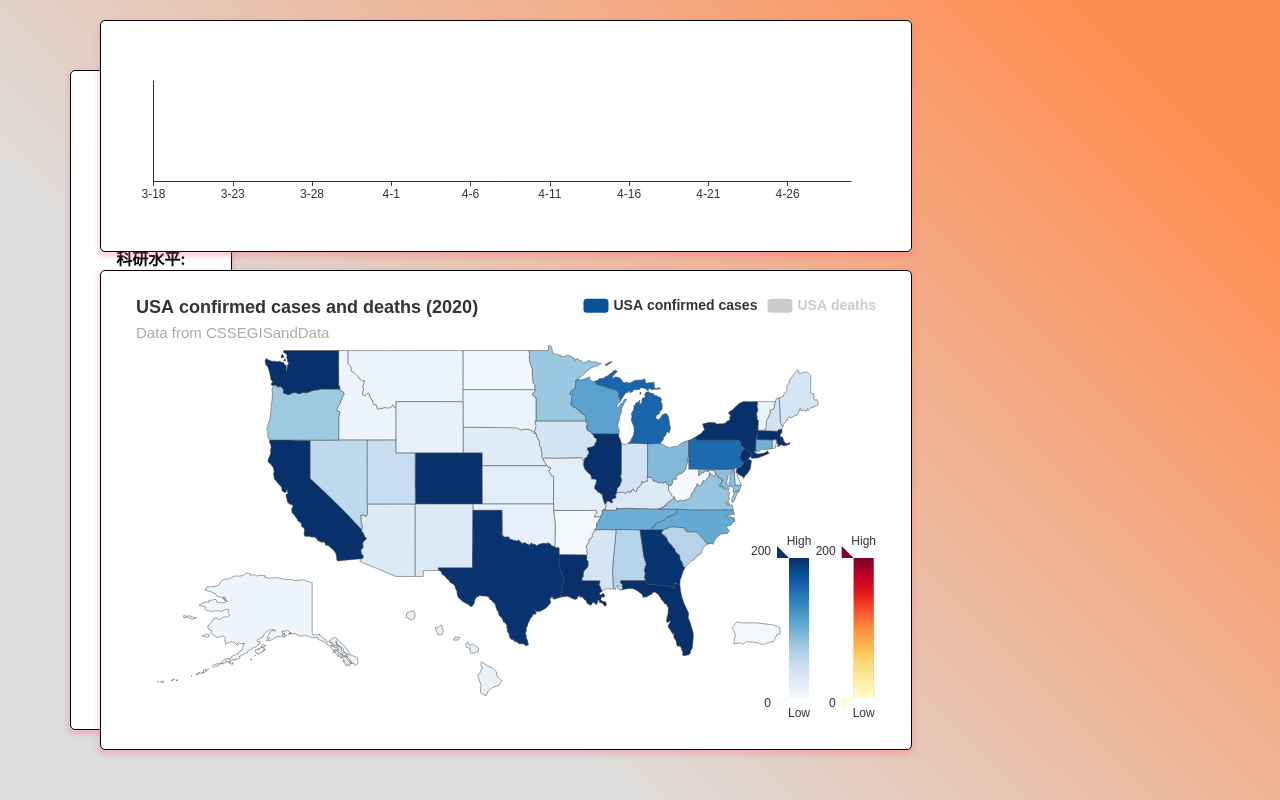
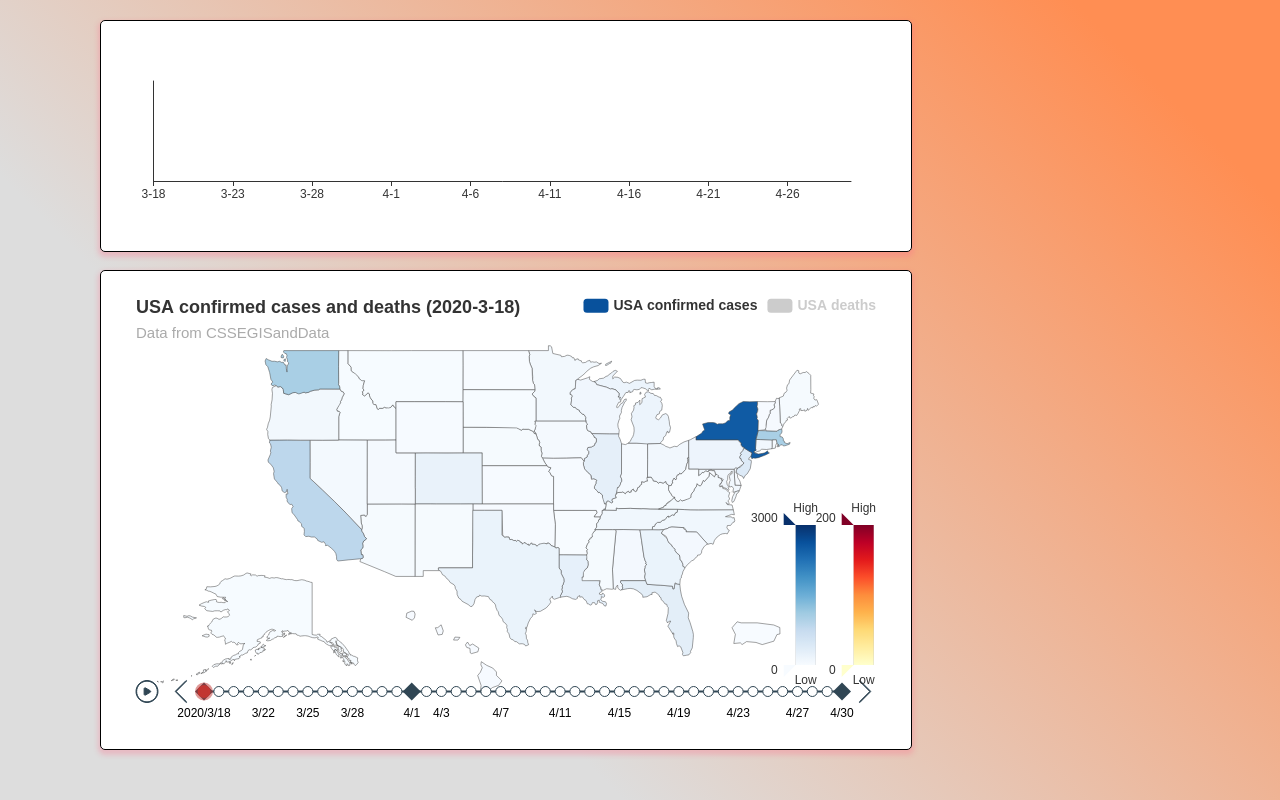
Before and after one commit to roenchina/Info-Vis, a React (Create React App) app: page / in a window 1280 px wide. Built offline with nearby package versions, Linux system fonts and the light colour scheme.

Commit message:
MapVeiw almost finished

```diff
--- a/src/components/App.js
+++ b/src/components/App.js
@@ -63,9 +63,9 @@ function App() {
     // 可视化项目中，若干视图一般采用绝对布局，方便后续调整各个视图的位置与大小
     return(
         <div className={classes.root}>
-            <div className={clsx(classes.view, classes.controlPanel)}><ControlPanel/></div>
+            {/* <div className={clsx(classes.view, classes.controlPanel)}><ControlPanel/></div>
+            <div className={clsx(classes.view, classes.detailView)}><DetailView/></div>  */}
             <div className={clsx(classes.view, classes.assistView)}><AssistView/></div>
-            <div className={clsx(classes.view, classes.detailView)}><DetailView/></div>
             <div className={clsx(classes.view, classes.mapView)}><MapView/></div>
         </div>
     );
--- a/src/components/MapView.js
+++ b/src/components/MapView.js
@@ -4,21 +4,16 @@ import ReactEcharts from 'echarts-for-react';
 import {store} from "../store";
 import '../index.css';
 import echarts from 'echarts';
-import usaJson from '../USA.json'; // 使用中国地图数据
-// import { provienceData } from '../store/geoData';
+import usaJson from '../USA.json'; // 使用美国地图数据
 
 
-// 把index中的数据转化为视图所需要的数据
-
-
-function convertData(state,mode) {
+// 按日期取出某一天confirmed/deaths的数据
+function convertData(state,mode,date) {
     let data = state.data
     if (data.length === 0)
         return;
-    let date = state.date;
     const res = [];
     let temp={};
-    console.log(state);
     temp.name = data[0].province_name;
     temp.value = 0;
     if(mode === 0){ // confirmed_data
@@ -53,6 +48,30 @@ function convertData(state,mode) {
     return res;
 }
 
+/* 读取所有日期的数据，直接传回给options */
+function LoadFullData(state) {
+
+    let FullData = [];
+    let data = state.data;
+    if (data.length === 0)
+        return;
+    for (let i = 0; i < data[0].confirmed_data.length-1; i++)
+    {
+        let name = '';
+        if(i<14)
+            name = 'USA confirmed cases and deaths (2020-3-' + (i+18).toString() + ')';
+        else
+            name = 'USA confirmed cases and deaths (2020-4-' + (i-13).toString() + ')';
+        FullData.push(
+        {
+            title: { text: name},
+            series: [{data:convertData(state,0,i)},{data:convertData(state,1,i)},]
+        }
+        )
+    }
+    return FullData;
+}
+
 function MapView(){
     const {state, dispatch} = useContext(store);
     echarts.registerMap('USA', usaJson, {
@@ -75,15 +94,84 @@ function MapView(){
     });
     const getOption = () => {
         var option = {
-
-            animation:false,
+            baseOption: {
+                timeline: {
+                    left:'left',
+                    right :'left',
+                    loop: true,
+                    //autoPlay: true,
+                    playInterval: 500,
+                    tooltip: {
+                        formatter: function(params) {
+                        return params.name;
+                        }
+                    },
+                    axisType: 'category',
+                    label:{
+                        color: '#000000',
+                        formatter: function (value, index) {
+                            // 格式化成月/日，只在第一个刻度显示年份
+                            if(index === 0 || index === 14 || index === 43 ||
+                                index<12&&index>3&&(index-1)%3===0 || index>14&&(index-12)%4===0)
+                            {
+                                var date = new Date(value);
+                                var texts = [(date.getMonth() + 1), date.getDate()];
+                                if (index === 0) {
+                                    texts.unshift('2020');
+                                }
+                                return texts.join('/');
+                            }
+                            return ''
+                        },
+                        interval: 0,
+                    },
+                    emphasis: { controlStyle:{color: '#800026',} },
+                    data:[
+                        {
+                            value: '2020-03-18',
+                            symbol: 'diamond',  // 此项的图形的特别设置。
+                            symbolSize: 18,      // 此项的图形大小的特别设置。
+                            tooltip: {
+                                formatter: function(params) {
+                                return params.name + '<br>' + '疫情开始爆发';
+                                }
+                            },
+                        },
+                        '2020-03-19','2020-03-20','2020-03-21','2020-03-22','2020-03-23',
+                        '2020-03-24','2020-03-25','2020-03-26','2020-03-27','2020-03-28','2020-03-29','2020-03-30',
+                        '2020-03-31',
+                        {
+                            value: '2020-04-01',
+                            symbol: 'diamond',  // 此项的图形的特别设置。
+                            symbolSize: 18,      // 此项的图形大小的特别设置。
+                            tooltip: {
+                                formatter: function(params) {
+                                return params.name + '<br>' + '感染人数剧增';
+                                }
+                            },
+                        },
+                        '2020-04-02','2020-04-03','2020-04-04','2020-04-05','2020-04-06','2020-04-07','2020-04-08','2020-04-09',
+                        '2020-04-10','2020-04-11','2020-04-12','2020-04-13','2020-04-14','2020-04-15','2020-04-16','2020-04-17',
+                        '2020-04-18','2020-04-19','2020-04-20','2020-04-21','2020-04-22','2020-04-23','2020-04-24','2020-04-25',
+                        '2020-04-26','2020-04-27','2020-04-28','2020-04-29',
+                        {
+                            value: '2020-04-30',
+                            symbol: 'diamond',
+                            symbolSize: 18,
+                            tooltip: {
+                                formatter: function(params) {
+                                return params.name + '<br>' + '形式一片危机';
+                                }
+                            },
+                        },],
+                },
                 title: {
-                text: 'USA confirmed cases and deaths (2020)',
                     subtext: 'Data from CSSEGISandData',
                     subtextStyle:{fontSize: '15'},
                     left: 'left',
                     top:'5%'
                 },
+                animation:false,
                 tooltip: {
                     trigger: 'item',
                     showDelay: 0,
@@ -105,11 +193,13 @@ function MapView(){
                 {
                     type: 'continuous',
                     left: '82%',
-                top:'bottom',
+                    top:'50%',
                     seriesIndex:0,
                     inRange: {
                     color: ['#f7fbff','#deebf7','#c6dbef','#9ecae1','#6baed6','#4292c6','#2171b5','#08519c','#08306b']
                     },
+                    min:0,
+                    max:3000,
                     text: ['High', 'Low'],           // 文本，默认为数值文本
                     calculable: true,
                     hoverLink:true
@@ -117,11 +207,13 @@ function MapView(){
                 {
                     type: 'continuous',
                     left: 'right',
-                top:'bottom',
+                    top:'50%',
                     seriesIndex:1,
                     inRange: {
                     color: ['#ffffcc','#ffeda0','#fed976','#feb24c','#fd8d3c','#fc4e2a','#e31a1c','#bd0026','#800026']
                     },
+                    min:0,
+                    max:200,
                     text: ['High', 'Low'],           // 文本，默认为数值文本
                     calculable: true,
                     hoverLink:true
@@ -157,10 +249,6 @@ function MapView(){
                                 fontSize:18,
                             }
                         },
-                    textFixed: {
-                        Alaska: [50, -20]
-                    },
-                    data: convertData(state,0)
                     },
                     {
                         type: 'map',
@@ -177,24 +265,14 @@ function MapView(){
                                 fontSize:18,
                             }
                         },
-                    textFixed: {
-                        Alaska: [50, -20]
                     },
-                    data: convertData(state,1)
+                ]
             },
-            ],
+            options:LoadFullData(state)
     }
         return option;
     };
     let onEvents = {
-        // 'mouseover': function(params){        //鼠标放上颜色变红
-        //     console.log("mouseover, ", params);
-        //     if (params.componentType === 'series') {
-        //         params.event.target.style.text = params.data.name + "\n\r分数" + params.data.score.toFixed(2); // 手动实现悬停显示
-        //     }
-        //     params.color = '#d50000';
-        //     params.event.target.style.fill = '#d50000';
-        // },
 
         'click': function(params){ // YRH 点击省份更换省份
             console.log("click");
@@ -211,6 +289,8 @@ function MapView(){
         },
 
         'legendselectchanged': function(params) {   // YRH 点击legend改变mode
+
+            params.selected = true;
             if(params.name === 'USA deaths'){
                 console.log("death selected");
                 let action = 'changeMode_deaths';
```
Also changed, not shown: src/components/test.txt (added). Lines whose indentation alone changed are shown as unchanged.
